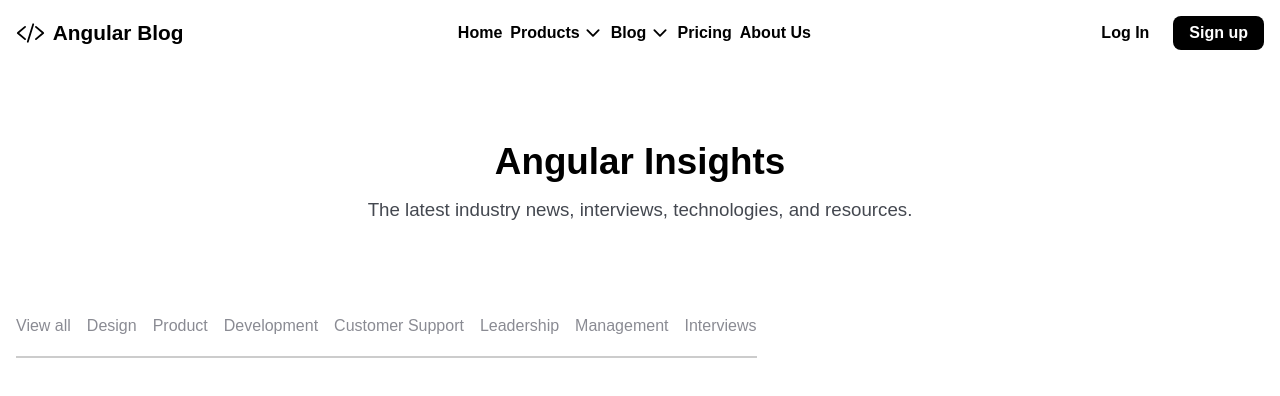
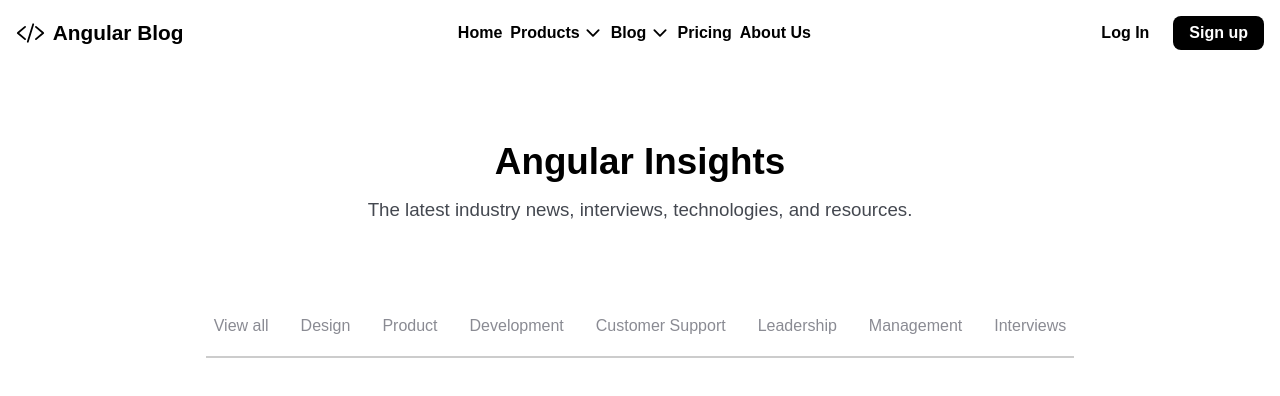
Before and after one commit to ygg-m/angular-blog, an Angular app: page / in a window 1280 px wide. Shown: the top 396 px of the page. Built offline with nearby package versions, Linux system fonts and the light colour scheme.

Commit message:
style: center element

```diff
--- a/src/app/Components/categories/categories.component.sass
+++ b/src/app/Components/categories/categories.component.sass
@@ -1,6 +1,7 @@
 .categories-container
   width: fit-content
   padding: 0 1rem
+  margin: auto
 
   .categories
     display: flex
@@ -11,7 +12,7 @@
 
     .category
       cursor: pointer
-      padding: 1.3rem 0
+      padding: 1.3rem .5rem
       min-width: fit-content
 
       &:hover
```
